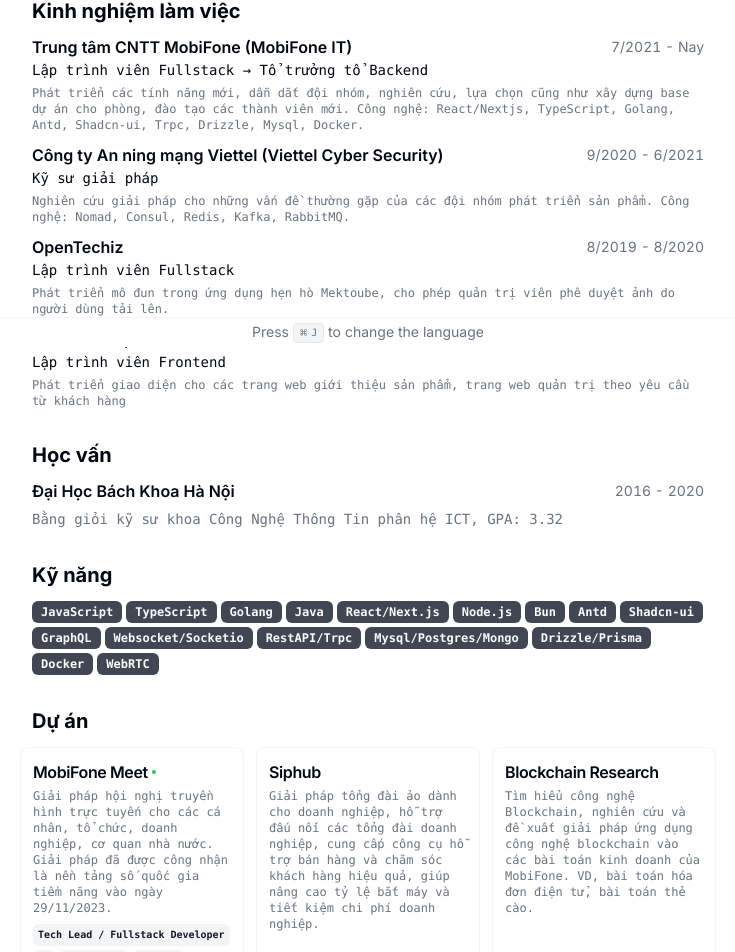
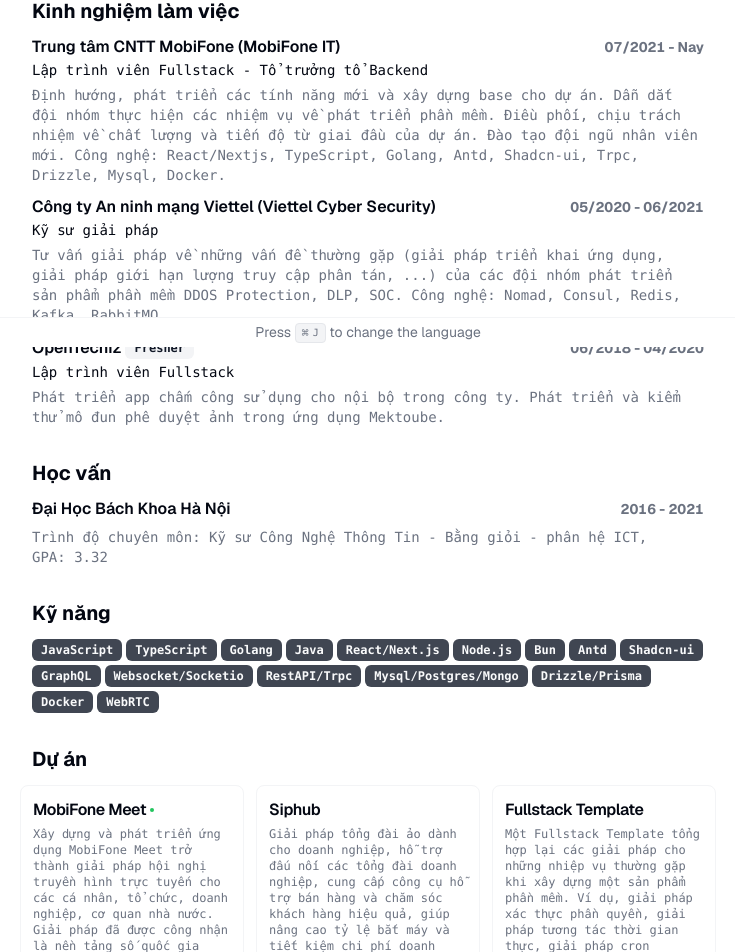
Before and after one commit to thanhdaon/cv, a Next.js app: page /vn in a window 1280 px wide. Shown: the part 453-1405 px from the top of the page, without its empty margins (272-1007 px from the left). Built offline with nearby package versions, Linux system fonts and the light colour scheme.

Commit message:
feat: update

```diff
--- a/package.json
+++ b/package.json
@@ -16,6 +16,7 @@
     "class-variance-authority": "^0.7.0",
     "clsx": "^2.0.0",
     "cmdk": "^0.2.0",
+    "geist": "^1.2.2",
     "lucide-react": "^0.300.0",
     "next": "14.1.0",
     "react": "^18.2.0",
--- a/src/app/layout.tsx
+++ b/src/app/layout.tsx
@@ -1,18 +1,12 @@
 import "@/app/globals.css";
 
 import type { Metadata } from "next";
-import { Analytics } from "@vercel/analytics/react";
-import { Inter } from "next/font/google";
+import { GeistSans } from "geist/font/sans";
 
 export const metadata: Metadata = {
   title: "Đào Ngọc Thành | Fullstack Engineer",
   description: "Đào Ngọc Thành - cv",
 };
-
-const inter = Inter({
-  subsets: ["latin"],
-  display: "swap",
-});
 
 export default function RootLayout({
   children,
@@ -20,9 +14,8 @@
   children: React.ReactNode;
 }) {
   return (
-    <html lang="en" className={inter.className}>
+    <html className={GeistSans.className}>
       <body>{children}</body>
-      <Analytics />
     </html>
   );
 }
--- a/src/app/reactnative/en/resume-data.tsx
+++ b/src/app/reactnative/en/resume-data.tsx
@@ -73,7 +73,7 @@
     {
       company: "OpenTechiz",
       link: "https://www.opentechiz.com",
-      badges: [],
+      badges: ["Fresher"],
       title: "Fullstack Developer",
       logo: JojoMobileLogo,
       start: "8/2019",
@@ -84,7 +84,7 @@
     {
       company: "VNSolution.,LTD",
       link: "https://vnsolution.com.vn",
-      badges: [],
+      badges: ["Fresher"],
       title: "Frontend Developer",
       logo: NSNLogo,
       start: "6/2018",
--- a/src/app/vn/page.tsx
+++ b/src/app/vn/page.tsx
@@ -122,7 +122,7 @@
                         ))}
                       </span>
                     </h3>
-                    <div className="text-sm tabular-nums text-gray-500">
+                    <div className="text-sm font-bold tabular-nums text-gray-500">
                       {work.start} - {work.end}
                     </div>
                   </div>
@@ -131,7 +131,7 @@
                     {work.title}
                   </h4>
                 </CardHeader>
-                <CardContent className="mt-2 text-xs">
+                <CardContent className="mt-2 text-sm">
                   {work.description}
                 </CardContent>
               </Card>
@@ -148,7 +148,7 @@
                     <h3 className="font-semibold leading-none">
                       {education.school}
                     </h3>
-                    <div className="text-sm tabular-nums text-gray-500">
+                    <div className="text-sm font-bold tabular-nums text-gray-500">
                       {education.start} - {education.end}
                     </div>
                   </div>
--- a/src/app/vn/resume-data.tsx
+++ b/src/app/vn/resume-data.tsx
@@ -41,9 +41,10 @@
   education: [
     {
       school: "Đại Học Bách Khoa Hà Nội",
-      degree: "Bằng giỏi kỹ sư khoa Công Nghệ Thông Tin phân hệ ICT, GPA: 3.32",
+      degree:
+        "Trình độ chuyên môn: Kỹ sư Công Nghệ Thông Tin - Bằng giỏi - phân hệ ICT, GPA: 3.32",
       start: "2016",
-      end: "2020",
+      end: "2021",
     },
   ],
   work: [
@@ -51,45 +52,34 @@
       company: "Trung tâm CNTT MobiFone (MobiFone IT)",
       link: "https://it.mobifone.vn/",
       badges: [],
-      title: "Lập trình viên Fullstack → Tổ trưởng tổ Backend",
+      title: "Lập trình viên Fullstack - Tổ trưởng tổ Backend",
       logo: ParabolLogo,
-      start: "7/2021",
+      start: "07/2021",
       end: "Nay",
       description:
-        "Phát triển các tính năng mới, dẫn dắt đội nhóm, nghiên cứu, lựa chọn cũng như xây dựng base dự án cho phòng, đào tạo các thành viên mới. Công nghệ: React/Nextjs, TypeScript, Golang, Antd, Shadcn-ui, Trpc, Drizzle, Mysql, Docker.",
+        "Định hướng, phát triển các tính năng mới và xây dựng base cho dự án. Dẫn dắt đội nhóm thực hiện các nhiệm vụ về phát triển phần mềm. Điều phối, chịu trách nhiệm về chất lượng và tiến độ từ giai đầu của dự án. Đào tạo đội ngũ nhân viên mới. Công nghệ: React/Nextjs, TypeScript, Golang, Antd, Shadcn-ui, Trpc, Drizzle, Mysql, Docker.",
     },
     {
-      company: "Công ty An ning mạng Viettel (Viettel Cyber Security)",
+      company: "Công ty An ninh mạng Viettel (Viettel Cyber Security)",
       link: "https://viettelcybersecurity.com",
       badges: [],
       title: "Kỹ sư giải pháp",
       logo: ClevertechLogo,
-      start: "9/2020",
-      end: "6/2021",
+      start: "05/2020",
+      end: "06/2021",
       description:
-        "Nghiên cứu giải pháp cho những vấn đề thường gặp của các đội nhóm phát triển sản phẩm. Công nghệ: Nomad, Consul, Redis, Kafka, RabbitMQ.",
+        "Tư vấn giải pháp về những vấn đề thường gặp (giải pháp triển khai ứng dụng, giải pháp giới hạn lượng truy cập phân tán, ...) của các đội nhóm phát triển sản phẩm phần mềm DDOS Protection, DLP, SOC. Công nghệ: Nomad, Consul, Redis, Kafka, RabbitMQ.",
     },
     {
       company: "OpenTechiz",
       link: "https://www.opentechiz.com",
-      badges: [],
+      badges: ["Fresher"],
       title: "Lập trình viên Fullstack",
       logo: JojoMobileLogo,
-      start: "8/2019",
-      end: "8/2020",
+      start: "06/2018",
+      end: "04/2020",
       description:
-        "Phát triển mô đun trong ứng dụng hẹn hò Mektoube, cho phép quản trị viên phê duyệt ảnh do người dùng tải lên.",
-    },
-    {
-      company: "VNSolution.,LTD",
-      link: "https://vnsolution.com.vn",
-      badges: [],
-      title: "Lập trình viên Frontend",
-      logo: NSNLogo,
-      start: "6/2018",
-      end: "2/2019",
-      description:
-        "Phát triển giao diện cho các trang web giới thiệu sản phẩm, trang web quản trị theo yêu cầu từ khách hàng",
+        "Phát triển app chấm công sử dụng cho nội bộ trong công ty. Phát triển và kiểm thử mô đun phê duyệt ảnh trong ứng dụng Mektoube.",
     },
   ],
   skills: [
@@ -114,8 +104,7 @@
     {
       title: "MobiFone Meet",
       techStack: [
-        "Tech Lead / Fullstack Developer",
-        "PM",
+        "Fullstack Developer / Tech Lead / PM",
         "TypeScript",
         "Next.js",
         "Golang",
@@ -128,7 +117,7 @@
         "WebRTC",
       ],
       description:
-        "Giải pháp hội nghị truyền hình trực tuyến cho các cá nhân, tổ chức, doanh nghiệp, cơ quan nhà nước. Giải pháp đã được công nhận là nền tảng số quốc gia tiềm năng vào ngày 29/11/2023.",
+        "Xây dựng và phát triển ứng dụng MobiFone Meet trở thành giải pháp hội nghị truyền hình trực tuyến cho các cá nhân, tổ chức, doanh nghiệp, cơ quan nhà nước. Giải pháp đã được công nhận là nền tảng số quốc gia tiềm năng vào ngày 29/11/2023 và đã được đưa vào sử dụng thực tế.",
       link: {
         label: "meet.mobifone.com",
         href: "https://meet.mobifone.vn",
@@ -137,8 +126,7 @@
     {
       title: "Siphub",
       techStack: [
-        "PM",
-        "Fullstack Developer",
+        "Fullstack Developer / PM",
         "Next.js",
         "Next-auth",
         "Trpc",
@@ -148,6 +136,25 @@
       ],
       description:
         "Giải pháp tổng đài ảo dành cho doanh nghiệp, hỗ trợ đấu nối các tổng đài doanh nghiệp, cung cấp công cụ hỗ trợ bán hàng và chăm sóc khách hàng hiệu quả, giúp nâng cao tỷ lệ bắt máy và tiết kiệm chi phí doanh nghiệp.",
+    },
+    {
+      title: "Fullstack Template",
+      techStack: [
+        "Side Project",
+        "TypeScript",
+        "Next.js 14",
+        "React-Query",
+        "Next-auth",
+        "Trpc",
+        "Drizzle",
+        "Mysql Proxy",
+        "Shadcn-ui",
+        "Trigger.dev",
+        "Soketi",
+        "Docker",
+      ],
+      description:
+        "Một Fullstack Template tổng hợp lại các giải pháp cho những nhiệp vụ thường gặp khi xây dựng một sản phẩm phần mềm. Ví dụ, giải pháp xác thực phần quyền, giải pháp tương tác thời gian thực, giải pháp cron job,... Các giải pháp xây dựng xoay quanh framework Next.Js và theo hướng serverless.",
     },
     {
       title: "Blockchain Research",
@@ -192,31 +199,13 @@
       title: "Ratelimit Research",
       techStack: ["Redis", "Kafka", "RabbitMQ", "Golang"],
       description:
-        "Nghiên cứu và đề xuất giải pháp Ratelimit cho một số nghiệp vụ cụ thể thường gặp tại Viettel Cyber Security",
+        "Nghiên cứu và đề xuất giải pháp Ratelimit cho một số nghiệp vụ cụ thể thường gặp tại Viettel Cyber Security.",
     },
-    {
-      title: "Fullstack Template",
-      techStack: [
-        "Side Project",
-        "TypeScript",
-        "Next.js 14",
-        "React-Query",
-        "Next-auth",
-        "Trpc",
-        "Drizzle",
-        "Mysql Proxy",
-        "Shadcn-ui",
-        "Trigger.dev",
-        "Soketi",
-        "Docker",
-      ],
-      description:
-        "Một Fullstack Template tổng hợp lại các giải pháp cho những nhiệp vụ thường gặp khi xây dựng một sản phẩm phần mềm. Ví dụ, giải pháp xác thực phần quyền, giải pháp tương tác thời gian thực, giải pháp cron job,... Các giải pháp xây dựng xoay quanh framework Next.Js và theo hướng serverless.",
-    },
+
     {
       title: "Picture Moderator",
       techStack: [
-        "Full Stack Developer",
+        "Fullstack Developer",
         "TypeScript",
         "React",
         "Node.js",
```
Also changed, not shown: 1 other file (tests, documents, lock files or other folders).
